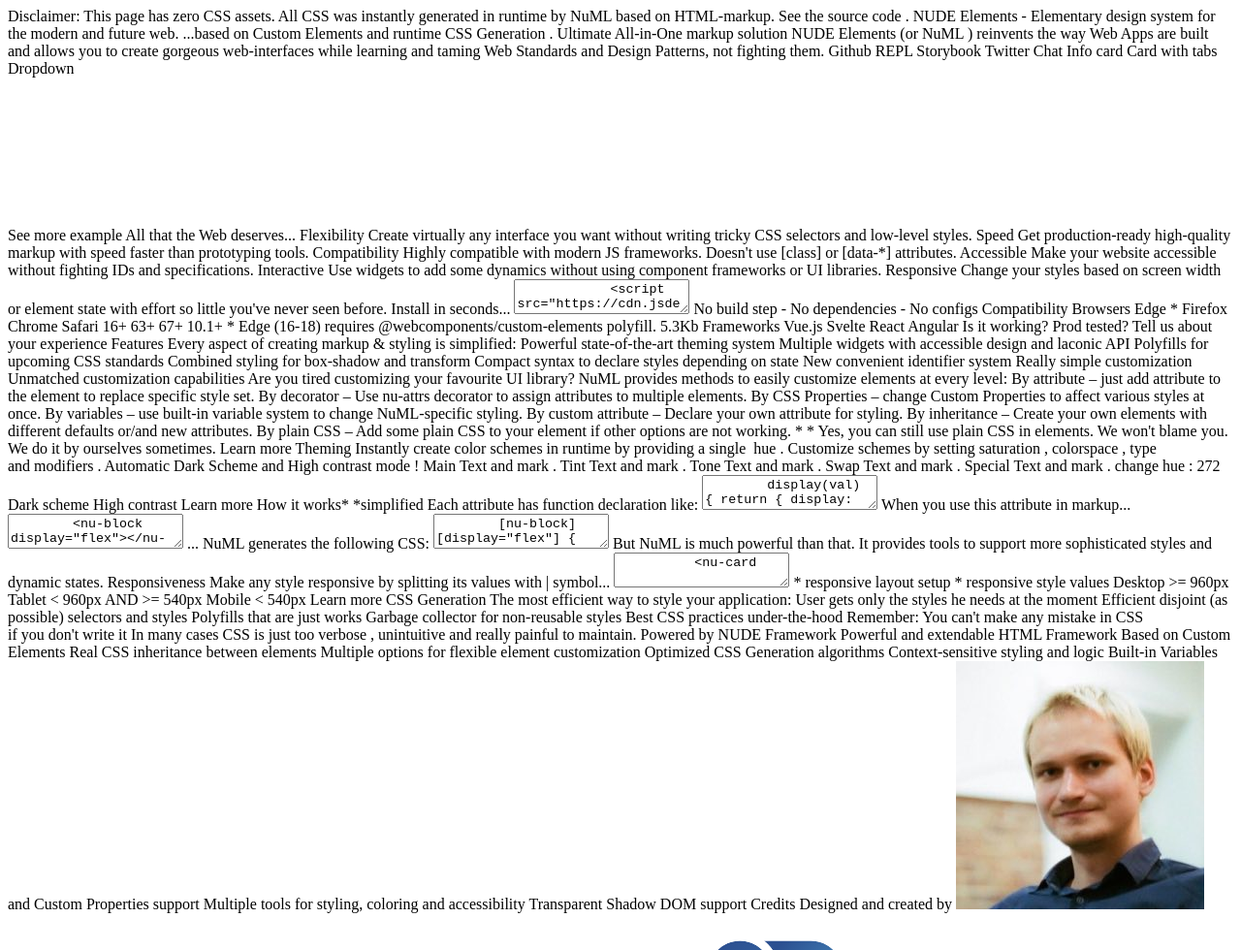
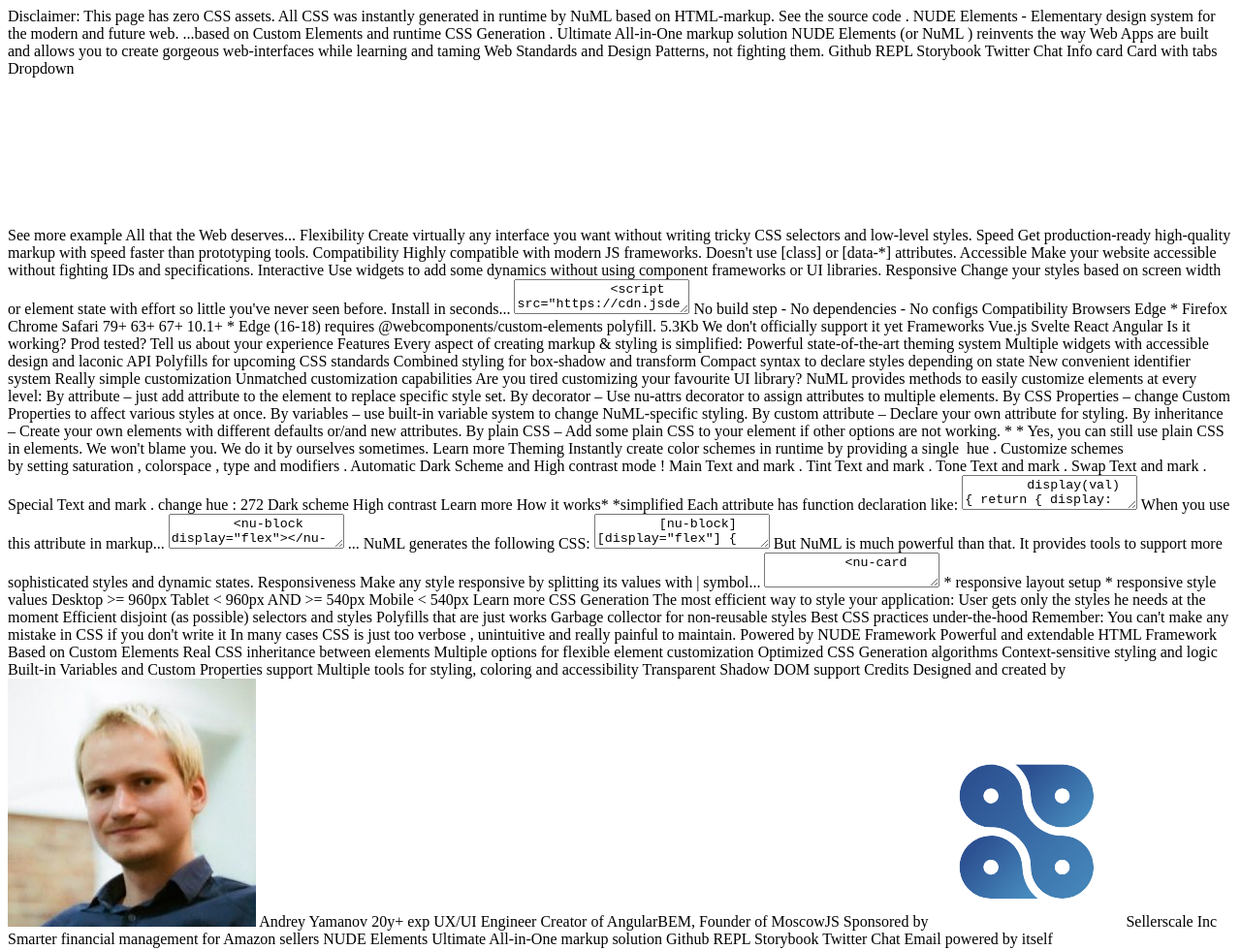
Before and after one commit to tenphi/numl.design, a website built with Parcel: page src/index.html in a window 1280 px wide. Shown: the top 980 px of the page at 97% size. Built offline with nearby package versions, Linux system fonts and the light colour scheme.

Commit message:
fix compatibility table

```diff
--- a/package.json
+++ b/package.json
@@ -17,6 +17,7 @@
   "author": "Andrey Yamanov <tenphi@gmail.com>",
   "license": "ISC",
   "dependencies": {
+    "@webcomponents/custom-elements": "^1.4.1",
     "parcel": "^1.12.4"
   }
 }
--- a/src/index.html
+++ b/src/index.html
@@ -286,7 +286,7 @@
           <nu-columnheader>Safari</nu-columnheader>
 
           <nu-cell theme="green tone" text="center">
-            16+
+            79+
           </nu-cell>
           <nu-cell theme="green tone" text="center">
             63+
@@ -301,7 +301,8 @@
       </nu-block>
     </nu-flow>
 
-    <nu-block text="center">
+    <nu-flow text="center" gap>
+      <nu-block>
         * Edge (16-18) requires
         <nu-link
           to="!https://github.com/webcomponents/polyfills/tree/master/packages/custom-elements">
@@ -309,6 +310,10 @@
         </nu-link>
         polyfill. 5.3Kb
       </nu-block>
+      <nu-block>
+        We don't officially support it yet
+      </nu-block>
+    </nu-flow>
 
     <nu-flow gap>
       <nu-heading level="3" size="h5">Frameworks</nu-heading>
```
Also changed, not shown: 1 other file. Lines whose indentation alone changed are shown as unchanged.
